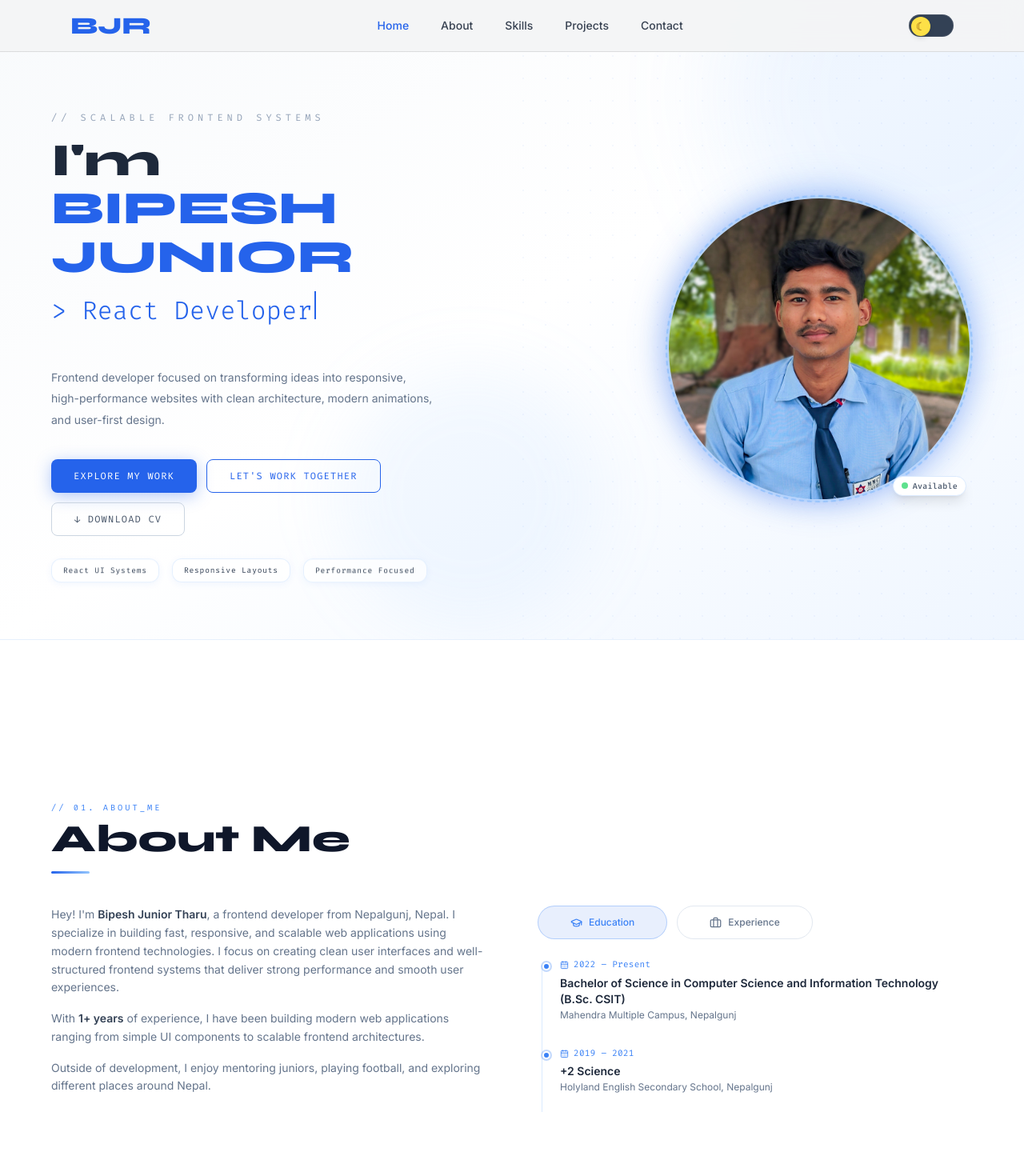
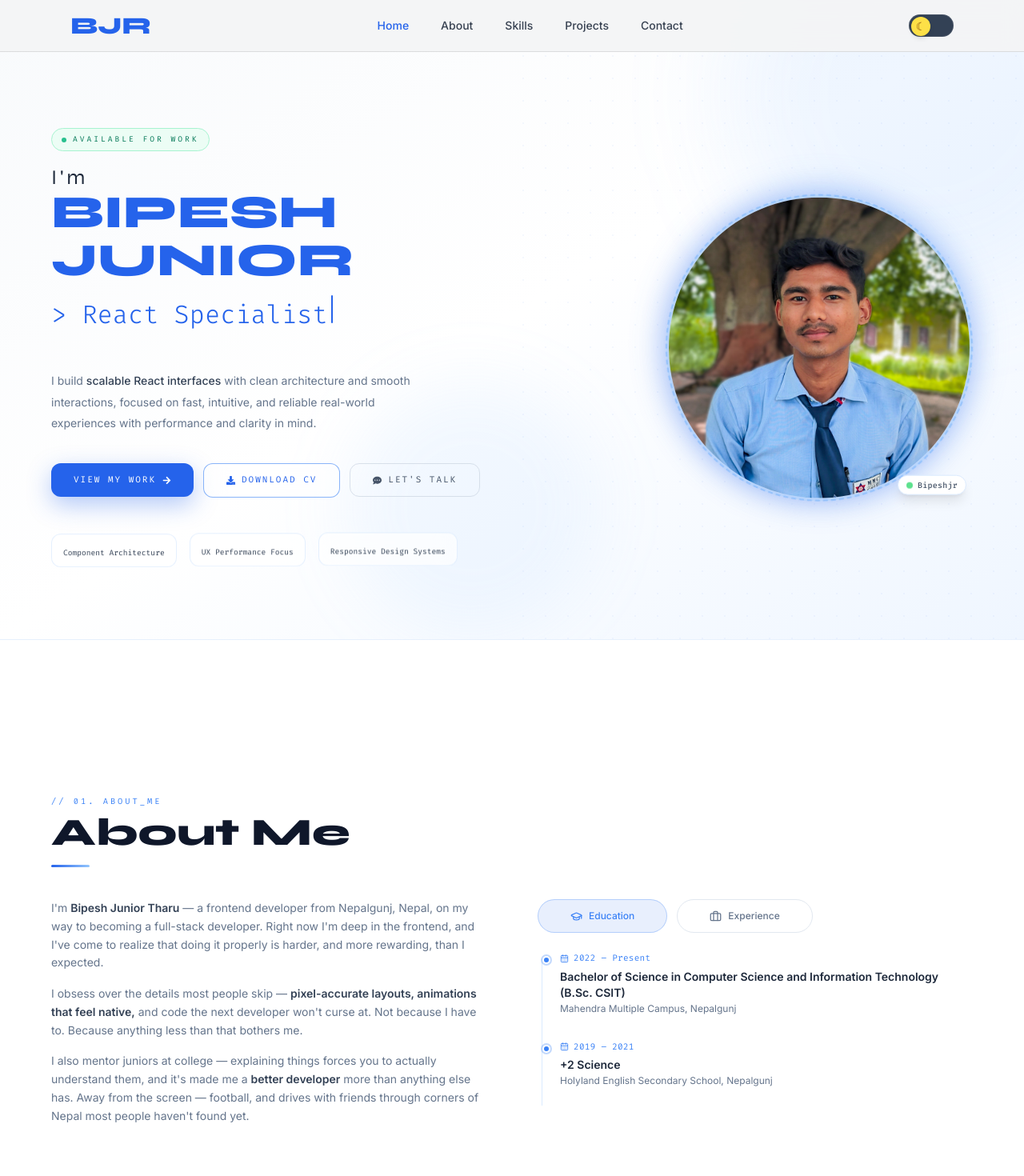
Before and after one commit to bipesh369/bipesh-portfolio, a React (Create React App) app: page / in a window 1280 px wide. Shown: the top 1470 px of the page at 80% size. Built offline with nearby package versions, Linux system fonts and the light colour scheme.

Commit message:
final frontend version

```diff
--- a/src/assets/ProfilePhoto.jsx
+++ b/src/assets/ProfilePhoto.jsx
@@ -22,7 +22,7 @@ export default function ProfilePhoto({ className = "" }) {
       <div className="absolute bottom-2 right-2 flex items-center gap-1.5 bg-white dark:bg-navy-900 rounded-full px-2.5 py-1 shadow-lg border border-blue-100 dark:border-blue-900">
         <span className="w-2 h-2 rounded-full bg-green-400 animate-pulse" />
         <span className="text-[10px] font-mono font-medium text-slate-600 dark:text-slate-300 tracking-wide">
-          Available
+          Bipeshjr
         </span>
       </div>
     </div>
--- a/src/components/sections/AboutSection.jsx
+++ b/src/components/sections/AboutSection.jsx
@@ -27,33 +27,37 @@ export default function AboutSection() {
         <SectionHeader eyebrow="// 01. about_me" title="About Me" />
 
         <div className="grid grid-cols-1 lg:grid-cols-2 gap-12 lg:gap-16">
-          {/* Left Side — bio + info list */}
+          {/* Left Side — bio */}
           <div>
             <p className="text-sm leading-relaxed text-slate-500 dark:text-slate-400 mb-4">
-              Hey! I'm{" "}
+              I'm{" "}
               <strong className="text-slate-700 dark:text-blue-300 font-semibold">
                 Bipesh Junior Tharu
-              </strong>
-              , a frontend developer from Nepalgunj, Nepal. I specialize in
-              building fast, responsive, and scalable web applications using
-              modern frontend technologies. I focus on creating clean user
-              interfaces and well-structured frontend systems that deliver
-              strong performance and smooth user experiences.
+              </strong>{" "}
+              — a frontend developer from Nepalgunj, Nepal, on my way to
+              becoming a full-stack developer. Right now I'm deep in the
+              frontend, and I've come to realize that doing it properly is
+              harder, and more rewarding, than I expected.
             </p>
 
             <p className="text-sm leading-relaxed text-slate-500 dark:text-slate-400 mb-4">
-              With{" "}
+              I obsess over the details most people skip —{" "}
               <strong className="text-slate-700 dark:text-blue-300 font-semibold">
-                1+ years
+                pixel-accurate layouts, animations that feel native,
               </strong>{" "}
-              of experience, I have been building modern web applications
-              ranging from simple UI components to scalable frontend
-              architectures.
+              and code the next developer won't curse at. Not because I have
+              to. Because anything less than that bothers me.
             </p>
 
             <p className="text-sm leading-relaxed text-slate-500 dark:text-slate-400">
-              Outside of development, I enjoy mentoring juniors, playing
-              football, and exploring different places around Nepal.
+              I also mentor juniors at college — explaining things forces you
+              to actually understand them, and it's made me a{" "}
+              <strong className="text-slate-700 dark:text-blue-300 font-semibold">
+                better developer
+              </strong>{" "}
+              more than anything else has. Away from the screen — football,
+              and drives with friends through corners of Nepal most people haven't
+              found yet.
             </p>
           </div>
 
--- a/src/components/sections/HeroSection.jsx
+++ b/src/components/sections/HeroSection.jsx
@@ -2,6 +2,7 @@ import useTypewriter from "../../hooks/useTypewriter";
 import useIntersect from "../../hooks/useIntersect";
 import ProfilePhoto from "../../assets/ProfilePhoto";
 import { TYPEWRITER_ROLES, HERO_STATS } from "../../data";
+import { FaArrowRight, FaDownload, FaCommentDots } from "react-icons/fa";
 
 export default function HeroSection({ onNavClick }) {
   const role = useTypewriter(TYPEWRITER_ROLES);
@@ -28,10 +29,9 @@ export default function HeroSection({ onNavClick }) {
       />
 
       <div className="absolute -top-32 -right-32 w-[500px] h-[500px] rounded-full bg-blue-400/10 dark:bg-blue-500/10 blur-3xl pointer-events-none animate-float" />
-
       <div className="absolute bottom-0 left-1/3 w-[320px] h-[320px] rounded-full bg-blue-300/10 dark:bg-blue-600/8 blur-2xl pointer-events-none animate-float-slow" />
 
-      {/* Content */}
+      {/* CONTENT */}
       <div
         className={`relative z-10 w-full max-w-6xl mx-auto grid grid-cols-1 lg:grid-cols-2 gap-12 lg:gap-16 items-center transition-all duration-700 ${
           visible ? "opacity-100 translate-y-0" : "opacity-0 translate-y-6"
@@ -39,88 +39,105 @@ export default function HeroSection({ onNavClick }) {
       >
         {/* LEFT */}
         <div>
-          <p className="font-mono text-xs tracking-[5px] uppercase text-slate-400 dark:text-slate-500 mb-4">
-            {"// Scalable Frontend Systems"}
-          </p>
+          {/* Badge */}
+          <div className="inline-flex items-center gap-2 mb-5 px-3 py-1.5 rounded-full border border-emerald-200 dark:border-emerald-500/30 bg-emerald-50 dark:bg-emerald-500/10">
+            <span className="w-1.5 h-1.5 rounded-full bg-emerald-500 animate-pulse" />
+            <span className="font-mono text-[0.6rem] tracking-[3px] uppercase text-emerald-700 dark:text-emerald-400">
+              Available for work
+            </span>
+          </div>
 
+          {/* Name */}
           <h1
             className="font-display font-extrabold leading-[1.05] mb-3 text-slate-800 dark:text-white"
             style={{ fontSize: "clamp(2.5rem, 5vw, 3.6rem)" }}
           >
-            <span className="block">I'm</span>{" "}
+            <span
+              className="block font-light"
+              style={{ letterSpacing: "0.15em", fontSize: "clamp(1.2rem, 2.5vw, 1.6rem)" }}
+            >
+              I'm
+            </span>
             <span className="text-blue-600 dark:text-blue-400">
               BIPESH JUNIOR
             </span>
           </h1>
 
-          <p
-            className="font-mono font-light mb-6 min-h-[2.2em] text-blue-600 dark:text-blue-300"
-            style={{ fontSize: "clamp(1.4rem, 3vw, 2rem)" }}
-          >
+          {/* Typewriter */}
+          <p className="font-mono font-light mb-6 min-h-[2.2em] text-blue-600 dark:text-blue-300 text-[clamp(1.4rem,3vw,2rem)]">
             &gt;&nbsp;{role}
             <span className="cursor-blink bg-blue-600 dark:bg-blue-400" />
           </p>
 
+          {/* Description */}
           <p className="text-sm leading-[1.9] text-slate-500 dark:text-slate-400 max-w-[480px] mb-9">
-            Frontend developer focused on transforming ideas into responsive,
-            high-performance websites with clean architecture, modern
-            animations, and user-first design.
+            I build{" "}
+            <span className="text-slate-700 dark:text-slate-200 font-medium">
+              scalable React interfaces
+            </span>{" "}
+            with clean architecture and smooth interactions, focused on fast,
+            intuitive, and reliable real-world experiences with performance and clarity in mind.
           </p>
 
           {/* Buttons */}
           <div className="flex flex-wrap gap-3 mb-8">
+
             <button
               onClick={() => onNavClick("projects")}
-              className="px-7 py-3 rounded-lg bg-blue-600 hover:bg-blue-500 text-white font-mono text-xs tracking-widest uppercase
-              shadow-[0_4px_20px_rgba(37,99,235,0.35)]
-              hover:shadow-[0_8px_28px_rgba(37,99,235,0.5)]
-              hover:-translate-y-0.5 active:translate-y-0 transition-all duration-200"
+              className="group flex items-center gap-2 px-7 py-3 rounded-xl
+              bg-blue-600 text-white
+              font-mono text-[11px] tracking-[0.18em] uppercase
+              shadow-[0_10px_30px_rgba(37,99,235,0.35)]
+              hover:shadow-[0_18px_45px_rgba(37,99,235,0.45)]
+              hover:-translate-y-1 transition-all duration-300"
             >
-              Explore My Work
-            </button>
-
-            <button
-              onClick={() => onNavClick("contact")}
-              className="px-7 py-3 rounded-lg border-[1.5px] border-blue-600 dark:border-blue-500 text-blue-600 dark:text-blue-400
-              font-mono text-xs tracking-widest uppercase
-              hover:bg-blue-50 dark:hover:bg-blue-500/10
-              hover:-translate-y-0.5 active:translate-y-0 transition-all duration-200"
-            >
-              Let's Work Together
+              View my work
+              <FaArrowRight className="group-hover:translate-x-1 transition" />
             </button>
 
             <a
               href="/resume.pdf"
               download
-              className="px-7 py-3 rounded-lg border-[1.5px] border-slate-300 dark:border-slate-700 text-slate-600 dark:text-slate-400
-              font-mono text-xs tracking-widest uppercase
+              className="group flex items-center gap-2 px-7 py-3 rounded-xl
+              border border-blue-500/60
+              text-blue-600 dark:text-blue-400
+              font-mono text-[11px] tracking-[0.18em] uppercase
+              backdrop-blur-md bg-white/40 dark:bg-white/5
+              hover:-translate-y-1 transition-all duration-300"
+            >
+              <FaDownload />
+              Download CV
+            </a>
+
+            <button
+              onClick={() => onNavClick("contact")}
+              className="group flex items-center gap-2 px-7 py-3 rounded-xl
+              border border-slate-300/70 dark:border-slate-700
+              text-slate-600 dark:text-slate-400
+              font-mono text-[11px] tracking-[0.18em] uppercase
               hover:border-blue-400 hover:text-blue-600 dark:hover:text-blue-400
-              hover:-translate-y-0.5 active:translate-y-0 transition-all duration-200"
+              hover:-translate-y-1 transition-all duration-300"
             >
-              ↓ Download CV
-            </a>
+              <FaCommentDots />
+              Let's talk
+            </button>
+
           </div>
 
           {/* Stats */}
-          <div className="flex flex-wrap gap-3 sm:gap-4 mt-4">
+          <div className="flex flex-wrap gap-3 sm:gap-4 mt-12">
             {HERO_STATS.map(({ label }, i) => (
               <div
                 key={`${label}-${i}`}
-                className="relative group px-3.5 py-2 rounded-xl
-                border border-blue-100/70 dark:border-white/[0.06]
+                className="px-3.5 py-2 rounded-xl border border-blue-100/70 dark:border-white/[0.06]
                 bg-white/70 dark:bg-white/[0.02]
-                backdrop-blur-md
-                shadow-[0_2px_10px_rgba(37,99,235,0.06)]
-                hover:shadow-[0_10px_22px_rgba(37,99,235,0.14)]
-                hover:-translate-y-[3px]
-                transition-all duration-300 ease-out"
+                backdrop-blur-md"
                 style={{
-                  animation: `floatMini 4s ease-in-out ${i * 0.35}s infinite`,
+                  animation: `waveFloat 3.5s ease-in-out infinite`,
+                  animationDelay: `${i * 0.15}s`,
                 }}
               >
-                <div className="absolute inset-0 rounded-xl opacity-0 group-hover:opacity-100 transition-opacity duration-300 bg-blue-500/5 blur-xl" />
-
-                <span className="relative block font-mono text-[0.55rem] sm:text-[0.6rem] tracking-[0.8px] text-slate-700 dark:text-slate-300 leading-tight">
+                <span className="font-mono text-[0.6rem] text-slate-700 dark:text-slate-300">
                   {label}
                 </span>
               </div>
@@ -130,7 +147,9 @@ export default function HeroSection({ onNavClick }) {
 
         {/* RIGHT */}
         <div className="flex justify-center lg:justify-end">
-          <ProfilePhoto className="w-64 h-64 sm:w-80 sm:h-80 lg:w-96 lg:h-96" />
+          <div className="animate-float-profile">
+            <ProfilePhoto className="w-64 h-64 sm:w-80 sm:h-80 lg:w-96 lg:h-96" />
+          </div>
         </div>
       </div>
     </section>
--- a/src/data/index.js
+++ b/src/data/index.js
@@ -19,12 +19,12 @@ export const NAV_LINKS = [
 ];
 
 // ─── Hero ────────────────────────────────────────────────────
-export const TYPEWRITER_ROLES = ["Frontend Developer", "React Developer"];
+export const TYPEWRITER_ROLES = ["Frontend Developer", "React Specialist"];
 
 export const HERO_STATS = [
-  { label: "React UI Systems" },
-  { label: "Responsive Layouts" },
-  { label: "Performance Focused" },
+  { label: "Component Architecture" },
+  { label: "UX Performance Focus" },
+  { label: "Responsive Design Systems" },
 ];
 
 // ─── Education ──────────────────────────────────────────────
@@ -114,20 +114,14 @@ export const SKILLS = [
 // ─── Projects ────────────────────────────────────────────────
 export const PROJECTS = [
   {
-    num: "01",
+    num: 1,
     title: "ManMaya Hospitality",
-    desc: "Tour and hospitality management system for seamless trip planning.",
-    tags: [
-      "React.js",
-      "TypeScript",
-      "Tailwind CSS",
-      "Node.js",
-      "Express.js",
-      "MongoDB",
-    ],
-    demo: "https://manmayahospitality.com",
-    code: "#",
+    desc: "A full-stack tour and hospitality platform that lets travelers browse, plan, and book trips across Nepal — built for real users, not just a portfolio piece.",
+    tags: ["React.js", "TypeScript", "Tailwind CSS", "Node.js", "Express.js", "MongoDB"],
+    demo: "https://manmayahospitality.com/",
+    code: "", // Add your GitHub URL here, or leave empty to hide the button
   },
+  // Add more projects here as you build them
 ];
 
 // ─── Contact ────────────────────────────────────────────────
--- a/src/index.css
+++ b/src/index.css
@@ -2,17 +2,17 @@
 @tailwind components;
 @tailwind utilities;
 
-/* ── Base Styles ───────────────────────────── */
+/* ───────── BASE ───────── */
 @layer base {
   html {
     scroll-behavior: smooth;
   }
 
   body {
-    @apply font-body antialiased;
+    @apply font-body antialiased bg-white dark:bg-navy-950;
+    overflow-x: hidden;
   }
 
-  /* Custom Scrollbar */
   ::-webkit-scrollbar {
     width: 6px;
   }
@@ -30,9 +30,8 @@
   }
 }
 
-/* ── Components ───────────────────────────── */
+/* ───────── COMPONENTS ───────── */
 @layer components {
-  /* Section Animation */
   .section-animate {
     @apply opacity-0 translate-y-6 transition-all duration-700 ease-out;
   }
@@ -41,16 +40,13 @@
     @apply opacity-100 translate-y-0;
   }
 
-  /* Skill Bar */
   .skill-fill {
-    @apply h-full rounded-full bg-gradient-to-r
-           from-blue-700 to-blue-400
+    @apply h-full rounded-full bg-gradient-to-r from-blue-700 to-blue-400
            transition-all duration-[1400ms] ease-out;
   }
 
-  /* Project Card Hover Line */
   .project-card {
-    @apply relative;
+    @apply relative overflow-hidden;
   }
 
   .project-card::before {
@@ -63,14 +59,13 @@
     background: linear-gradient(to right, #1d4ed8, #60a5fa);
     transform: scaleX(0);
     transform-origin: left;
-    transition: transform 0.3s ease;
+    transition: transform 0.35s ease;
   }
 
   .project-card:hover::before {
     transform: scaleX(1);
   }
 
-  /* Premium Mini Stat Card */
   .mini-stat-card {
     @apply relative overflow-hidden;
   }
@@ -85,7 +80,7 @@
     background: linear-gradient(
       120deg,
       transparent,
-      rgba(255, 255, 255, 0.4),
+      rgba(255,255,255,0.4),
       transparent
     );
     transform: skewX(-20deg);
@@ -94,33 +89,73 @@
   }
 }
 
-/* ── Utilities ───────────────────────────── */
+/* ───────── UTILITIES ───────── */
 @layer utilities {
   .cursor-blink {
     display: inline-block;
     width: 2px;
     height: 1.1em;
-    margin-left: 3px;
+    margin-left: 4px;
+    border-radius: 20px;
     animation: blink 1s step-end infinite;
+  }
+
+  .animate-float {
+    animation: float 5s ease-in-out infinite;
+  }
+
+  .animate-float-slow {
+    animation: floatSlow 8s ease-in-out infinite;
+  }
+
+  .animate-spin-slow {
+    animation: spinSlow 18s linear infinite;
+  }
+
+  /* PROFILE FLOAT (clean) */
+  .animate-float-profile {
+    animation: floatProfile 6s ease-in-out infinite;
   }
 }
 
-/* ── Animations ───────────────────────────── */
+/* ───────── KEYFRAMES ───────── */
+
 @keyframes blink {
   50% {
     opacity: 0;
   }
 }
 
-@keyframes floatMini {
+@keyframes float {
   0% {
     transform: translateY(0px);
   }
   50% {
-    transform: translateY(-4px);
+    transform: translateY(-10px);
   }
   100% {
     transform: translateY(0px);
+  }
+}
+
+@keyframes floatSlow {
+  0% {
+    transform: translateY(0px) translateX(0px);
+  }
+  50% {
+    transform: translateY(-14px) translateX(8px);
+  }
+  100% {
+    transform: translateY(0px) translateX(0px);
+  }
+}
+
+@keyframes spinSlow {
+  from {
+    transform: rotate(0deg);
+  }
+  to {
+    transform: rotate(360deg);
   }
 }
 
@@ -132,3 +167,17 @@
     left: 150%;
   }
 }
+
+/* WAVE ANIMATION */
+@keyframes waveFloat {
+  0% { transform: translateY(0px); }
+  50% { transform: translateY(-6px); }
+  100% { transform: translateY(0px); }
+}
+
+/* PROFILE FLOAT */
+@keyframes floatProfile {
+  0% { transform: translateY(0px); }
+  50% { transform: translateY(-14px); }
+  100% { transform: translateY(0px); }
+}
```
Also changed, not shown: src/components/layout/Navbar.jsx (+11 -5 lines), src/components/sections/ContactSection.jsx (+92 -24 lines), src/components/sections/ProjectsSection.jsx (+35 -15 lines), src/components/sections/Skills.jsx (+14 -54 lines).
